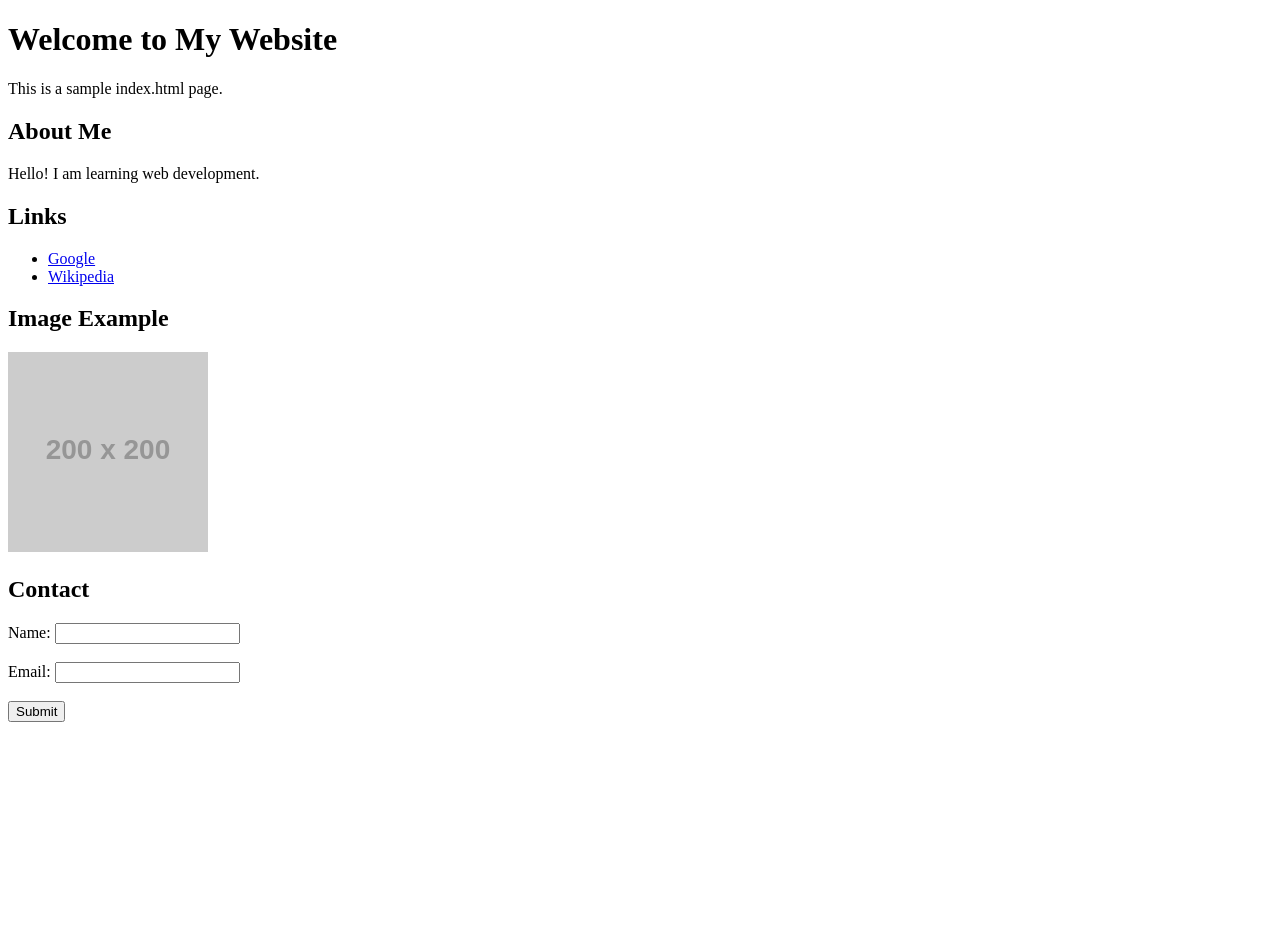
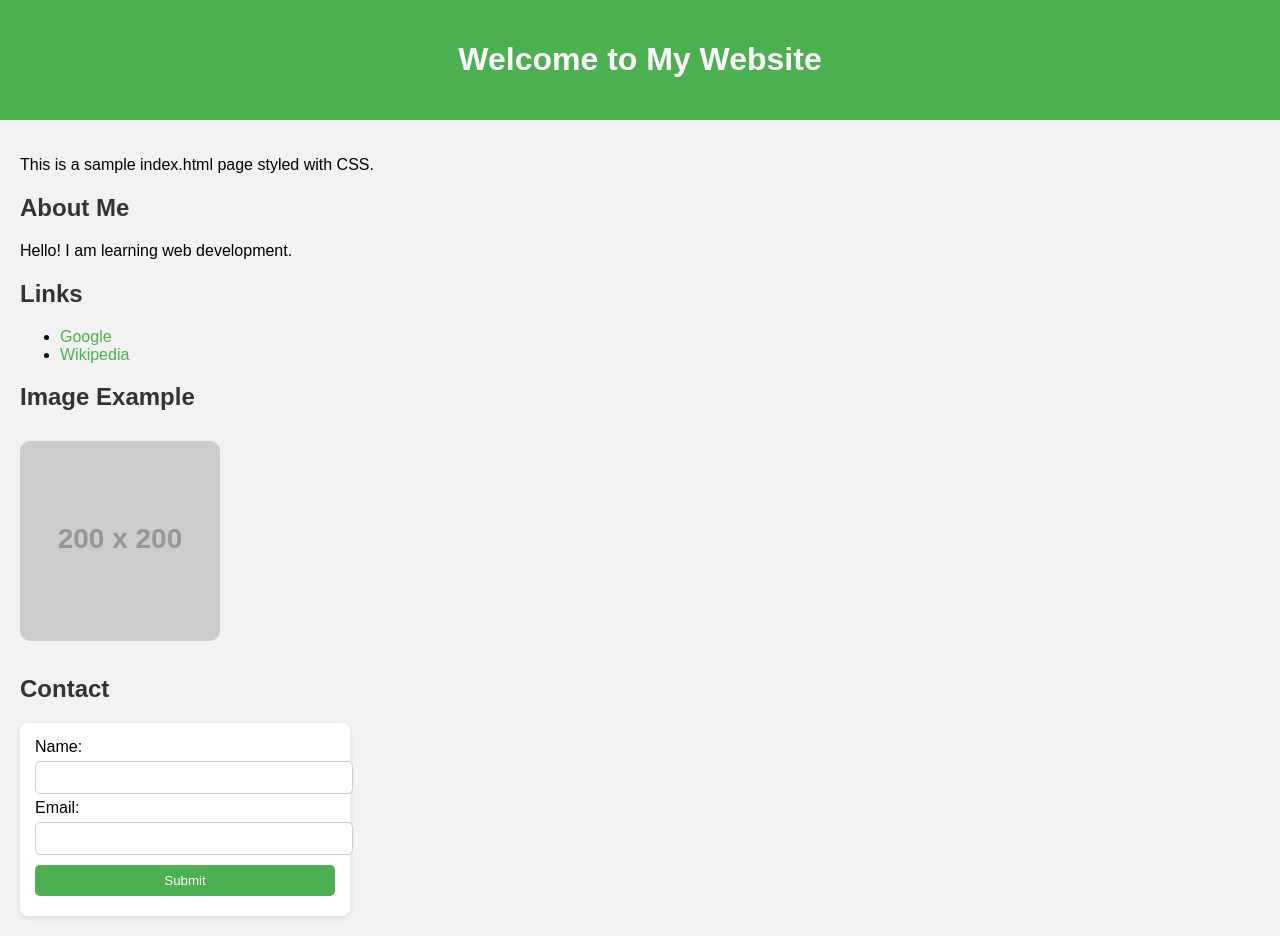
Before and after one commit to Neel6504/project1, a plain HTML site: page index.html in a window 1280 px wide. Before the commit the page ends 800 px from the top, so only its background shows below. Drawn offline with Linux system fonts and the light colour scheme; placeholder pictures from the web are drawn by us.

Commit message:
Update index.html

```diff
--- a/index.html
+++ b/index.html
@@ -2,10 +2,68 @@
 <html>
 <head>
     <title>My First Web Page</title>
+    <style>
+        body {
+            font-family: Arial, sans-serif;
+            background-color: #f2f2f2;
+            margin: 0;
+            padding: 0;
+        }
+        header {
+            background-color: #4CAF50;
+            color: white;
+            padding: 20px;
+            text-align: center;
+        }
+        section {
+            padding: 20px;
+        }
+        h2 {
+            color: #333;
+        }
+        a {
+            color: #4CAF50;
+            text-decoration: none;
+        }
+        a:hover {
+            text-decoration: underline;
+        }
+        img {
+            border-radius: 10px;
+            margin: 10px 0;
+        }
+        form {
+            background: white;
+            padding: 15px;
+            border-radius: 8px;
+            box-shadow: 0px 2px 5px rgba(0,0,0,0.1);
+            width: 300px;
+        }
+        input, button {
+            margin: 5px 0;
+            padding: 8px;
+            width: 100%;
+            border: 1px solid #ccc;
+            border-radius: 5px;
+        }
+        button {
+            background-color: #4CAF50;
+            color: white;
+            border: none;
+            cursor: pointer;
+        }
+        button:hover {
+            background-color: #45a049;
+        }
+    </style>
 </head>
 <body>
+    <header>
         <h1>Welcome to My Website</h1>
-    <p>This is a sample index.html page.</p>
+    </header>
+
+    <section>
+        <p>This is a sample index.html page styled with CSS.</p>
 
         <h2>About Me</h2>
         <p>Hello! I am learning web development.</p>
@@ -22,10 +80,11 @@
         <h2>Contact</h2>
         <form>
             <label>Name:</label>
-        <input type="text" name="name"><br><br>
+            <input type="text" name="name">
             <label>Email:</label>
-        <input type="email" name="email"><br><br>
+            <input type="email" name="email">
             <button type="submit">Submit</button>
         </form>
+    </section>
 </body>
 </html>
```
Lines whose indentation alone changed are shown as unchanged.
